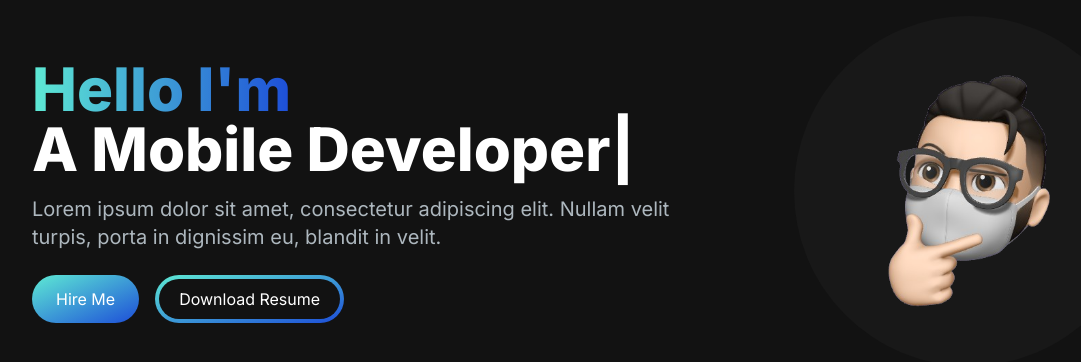
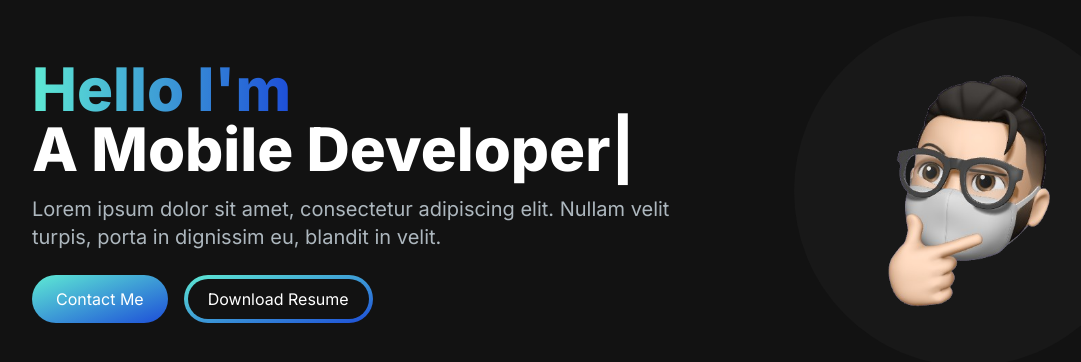
Before and after one commit to rayafarhadi/rayafarhadi.github.io, a Next.js app: page / in a window 1280 px wide. Shown: the top 362 px of the page, without its empty margins (16-1097 px from the left). Built offline with nearby package versions, Linux system fonts and the light colour scheme.

Commit message:
small change

```diff
--- a/app/components/HeroSection.jsx
+++ b/app/components/HeroSection.jsx
@@ -1,5 +1,5 @@
 /* eslint-disable react/no-unescaped-entities */
-"use client"
+"use client";
 import React from "react";
 import Image from "next/image";
 import { TypeAnimation } from "react-type-animation";
@@ -24,7 +24,6 @@ const HeroSection = () => {
             ]}
             wrapper="span"
             speed={50}
-            style={{fontsize: "2em", display: "inline-block"}}
             repeat={Infinity}
           />
         </h1>
@@ -33,7 +32,7 @@ const HeroSection = () => {
           turpis, porta in dignissim eu, blandit in velit.
         </p>
         <button className="px-6 py-3 w-full sm:w-fit rounded-full mr-4 bg-gradient-to-br from-teal-300 to-blue-700 text-white">
-          Hire Me
+          Contact Me
         </button>
         <button className="px-1 py-1 w-full sm:w-fit rounded-full mt-3 sm:mt-0 bg-gradient-to-br from-teal-300 to-blue-700 text-white">
           <span className="px-5 py-2 block bg-[#121212] hover:bg-slate-800 rounded-full">Download Resume</span>
```
